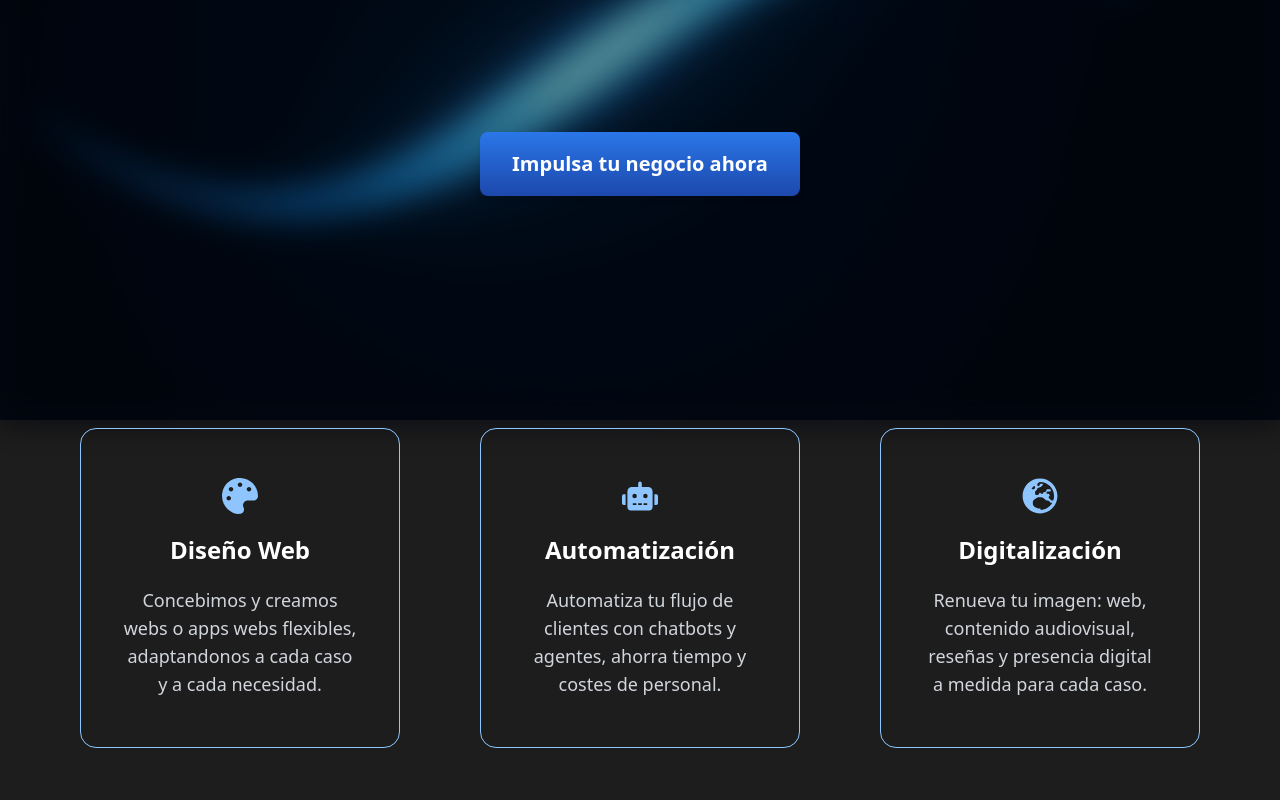
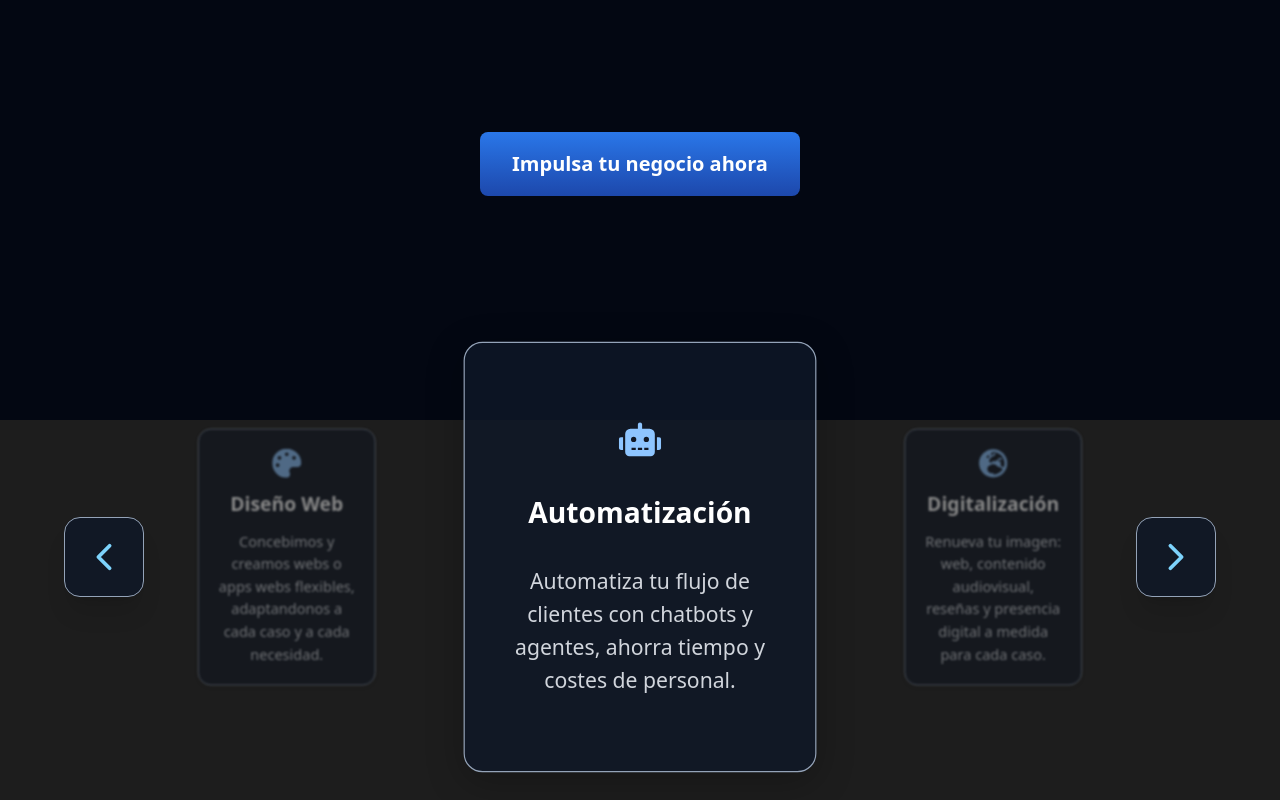
Before and after one commit to efeluxy/digital-agencyflexinnovations-personal, a React (Vite) app: page / in a window 1280 px wide. Shown: the part 380-1180 px from the top of the page. Built offline with nearby package versions, Linux system fonts and the light colour scheme.

Commit message:
Cambios Header y HighlightsCards
Se cambia el fondo del header.
Se cambia el estilo de mostrar las cartas/tarjetas en la página principal.
Se modifica levemente el hover de los botones.

```diff
--- a/src/components/Button.tsx
+++ b/src/components/Button.tsx
@@ -16,7 +16,7 @@ export default function Button({ text, className }: ButtonProps) {
     <div
       onClick={handleClick}
       className={`bg-gradient-to-b from-[var(--blue1)] to-[var(--blue2)] hover:bg-gradient-to-b hover:from-blue-500 hover:to-blue-800 rounded-lg flex items-center justify-center text-center
-        px-4 py-2 transform transition duration-300 ease-in-out cursor-pointer hover:scale-110 shadow-md hover:shadow-[0_0_15px_rgba(0,255,255,0.8),0_0_30px_rgba(0,173,255,0.5)] ${
+        px-4 py-2 transform transition duration-300 ease-in-out cursor-pointer hover:scale-110 hover:shadow-[0_0_15px_rgba(0,140,255,0.8),0_0_20px_rgba(0,120,255,0.5)] ${
         className || ""
       }`}
     >
--- a/src/components/HighlightsCard.tsx
+++ b/src/components/HighlightsCard.tsx
@@ -1,5 +1,6 @@
-import type { ReactNode } from "react";
+import { useState } from "react";
 import { FaPalette, FaRobot, FaGlobeEurope } from "react-icons/fa";
+import type { ReactNode, FC } from "react";
 
 type Highlight = {
   title: string;
@@ -25,39 +26,132 @@ const highlights: Highlight[] = [
   },
 ];
 
-export default function HighlightsCard() {
+const HighlightsCardCarousel: FC = () => {
+  const [centerIdx, setCenterIdx] = useState<number>(1); // Start with the middle card
+  const total = highlights.length;
+
+  // Get indices for left, center, right
+  const getIndices = () => {
+    const left = (centerIdx - 1 + total) % total;
+    const right = (centerIdx + 1) % total;
+    return { left, center: centerIdx, right };
+  };
+
+  const { left, center, right } = getIndices();
+
+  const goLeft = () => setCenterIdx((prev) => (prev - 1 + total) % total);
+  const goRight = () => setCenterIdx((prev) => (prev + 1) % total);
+
   return (
-    <section className="pt-20 md:pt-14 px-4 max-w-6xl md:max-w-full mx-auto flex flex-col md:flex-row justify-center items-center gap-12 md:gap-20">
-      {highlights.map((item, index) => (
+    <section className="relative flex items-center justify-center w-full max-w-4xl mx-auto min-h-[370px] select-none">
+      <div className="flex w-full items-center justify-center relative h-[340px] md:h-[370px]">
+        {/* Left card (partially hidden) */}
         <div
-          key={index}
-          className="w-full h-auto min-w-[220px] max-w-[320px] min-h-[320px] p-10 flex flex-col justify-between items-center
-                      rounded-2xl
-                      border border-blue-300
-                      relative overflow-hidden
-                      transition-transform duration-500 ease-out
-                      hover:scale-105 hover:bg-blue-400/20"
+          className="absolute left-0 flex items-center justify-center h-full transition-all duration-500"
           style={{
-            animation: `fadeInUp 0.6s ease-out forwards`,
-            animationDelay: `${index * 150}ms`,
+            width: '33%',
+            zIndex: 10,
+            transform: 'translateX(-18%) scale(0.85)',
+            opacity: 0.7,
+            pointerEvents: 'none',
+          }}
+        >
+          <Card {...highlights[left]} hiddenSide />
+        </div>
+        {/* Center card (main) */}
+        <div
+          className="relative flex items-center justify-center h-full transition-all duration-500"
+          style={{
+            width: '100%',
+            zIndex: 30,
+            minWidth: '260px',
+            maxWidth: '300px',
+            minHeight: '366px',
+            maxHeight: '420px',
+            transform: 'scale(1.12)',
+          }}
+        >
+          <Card {...highlights[center]} main />
+        </div>
+        {/* Right card (partially hidden) */}
+        <div
+          className="absolute right-0 flex items-center justify-center h-full transition-all duration-500"
+          style={{
+            width: '33%',
+            zIndex: 10,
+            transform: 'translateX(18%) scale(0.85)',
+            opacity: 0.7,
+            pointerEvents: 'none',
+          }}
+        >
+          <Card {...highlights[right]} hiddenSide />
+        </div>
+      </div>
+
+      {/* Left arrow */}
+      <button
+        aria-label="Anterior"
+        onClick={goLeft}
+        className="absolute z-40 flex items-center justify-center h-16 w-16 md:h-20 md:w-20 rounded-2xl border transition-all duration-200 focus:outline-none bg-gray-900/80 shadow-xl hover:bg-gray-900/90"
+        style={{
+          borderColor: '#94a3b8',
+          borderWidth: '1.5px',
+          top: '50%',
+          left: '-8rem',
+          transform: 'translateY(-50%)',
+          pointerEvents: 'auto',
+        }}
+      >
+        <svg xmlns="http://www.w3.org/2000/svg" fill="none" viewBox="0 0 24 24" strokeWidth={2.5} stroke="#7dd3fc" className="w-9 h-9 mx-auto my-auto">
+          <path strokeLinecap="round" strokeLinejoin="round" d="M15.75 19.5L8.25 12l7.5-7.5" />
+        </svg>
+      </button>
+
+      {/* Right arrow */}
+      <button
+        aria-label="Siguiente"
+        onClick={goRight}
+        className="absolute z-40 flex items-center justify-center h-16 w-16 md:h-20 md:w-20 rounded-2xl border transition-all duration-200 focus:outline-none bg-gray-900/80 shadow-xl hover:bg-gray-900/90"
+        style={{
+          borderColor: '#94a3b8',
+          borderWidth: '1.5px',
+          top: '50%',
+          right: '-8rem',
+          transform: 'translateY(-50%)',
+          pointerEvents: 'auto',
+        }}
+      >
+        <svg xmlns="http://www.w3.org/2000/svg" fill="none" viewBox="0 0 24 24" strokeWidth={2.5} stroke="#7dd3fc" className="w-9 h-9 mx-auto my-auto">
+          <path strokeLinecap="round" strokeLinejoin="round" d="M8.25 4.5l7.5 7.5-7.5 7.5" />
+        </svg>
+      </button>
+    </section>
+  );
+};
+
+
+const Card: FC<Highlight & { main?: boolean; hiddenSide?: boolean }> = ({ title, description, icon, main, hiddenSide }) => (
+  <div
+    className={`flex flex-col justify-between items-center rounded-2xl border relative overflow-hidden transition-all duration-500 bg-gray-900/80 shadow-xl ${main ? 'p-10 min-w-[260px] max-w-[300px] min-h-[366px] max-h-[420px] scale-105' : 'p-6 min-w-[180px] max-w-[220px] min-h-[220px] scale-95'} ${hiddenSide ? 'opacity-80 blur-[1px]' : ''}`}
+    style={{
+      borderColor: '#94a3b8',
+      boxShadow: main ? '0 8px 32px 0 rgba(0,0,0,0.25)' : '0 2px 8px 0 rgba(0,0,0,0.10)',
+      filter: hiddenSide ? 'blur(1.5px) brightness(0.85)' : 'none',
     }}
   >
     <div className="flex flex-col flex-1 items-center justify-between w-full h-full gap-4">
-            <div className="flex-1 flex items-end justify-center">{item.icon}</div>
+      <div className="flex-1 flex items-end justify-center">{icon}</div>
       <h3 className="flex-1 flex items-center justify-center text-xl md:text-2xl font-bold text-white text-center">
-              {item.title}
+        {title}
       </h3>
       <p className="flex-1 flex items-start justify-center text-gray-300 text-center text-base md:text-lg">
-              {item.description}
+        {description}
       </p>
     </div>
     <div
-            className="absolute inset-0 bg-gradient-to-r from-white/5 via-transparent to-white/5
-                        rounded-2xl pointer-events-none opacity-0 hover:opacity-100
-                        transition-opacity duration-700"
+      className="absolute inset-0 bg-gradient-to-r from-white/5 via-transparent to-white/5 rounded-2xl pointer-events-none opacity-0 hover:opacity-100 transition-opacity duration-700"
     ></div>
   </div>
-      ))}
-    </section>
 );
-}
+
+export default HighlightsCardCarousel;
--- a/src/index.css
+++ b/src/index.css
@@ -1,10 +1,11 @@
 body {
   position: relative;
+  background-color: #1d1d1d;
   min-height: 100vh;
   z-index: 0;
 }
 
-body::before {
+/* body::before {
   content: '';
   position: fixed;
   top: 0;
@@ -20,7 +21,7 @@ body::before {
   filter: brightness(0.7) blur(16px);
   opacity: 0.8;
   pointer-events: none;
-}
+} */
 @import "tailwindcss";
 
 html, body {
@@ -61,9 +62,9 @@ html, body {
   animation: float 6s ease-in-out infinite;
 }
 
-.bg-gradient-radial {
+/* .bg-gradient-radial {
   background: radial-gradient(circle, var(--tw-gradient-stops));
-}
+} */
 
 /* 🔥 Animaciones optimizadas para AppLayout */
 
--- a/src/layouts/Header.tsx
+++ b/src/layouts/Header.tsx
@@ -62,7 +62,7 @@ export default function Header() {
       >
         <nav
           ref={navRef}
-          className="relative w-full md:w-[80%] h-16 p-4 md:h-20 flex items-center backdrop-blur-xl border-b border-blue-400/20 md:bg-blue-950/50 md:backdrop-blur md:rounded-2xl md:border md:border-blue-400/40 transition-all duration-500 ease-out"
+          className="relative w-full md:w-[80%] h-16 p-4 md:h-20 flex items-center backdrop-blur-xl border-b border-slate-400/20 md:bg-gray-800/30 md:backdrop-blur md:rounded-2xl md:border md:border-white-400/40 transition-all duration-500 ease-out"
         >
           {/* Botón menú hamburguesa solo en móvil */}
           <button
--- a/src/pages/Home.tsx
+++ b/src/pages/Home.tsx
@@ -1,5 +1,5 @@
 import Button from "../components/Button";
-import HighlightsCard from "../components/HighlightsCard";
+import HighlightsCardCarousel from "../components/HighlightsCard";
 
 export default function Home() {
   return (
@@ -22,7 +22,7 @@ export default function Home() {
             />
           </div>
           <div className="mb-30 md:pt-16">
-            <HighlightsCard />
+            <HighlightsCardCarousel />
           </div>
         </div>
       </section>
```
Lines whose indentation alone changed are shown as unchanged.
